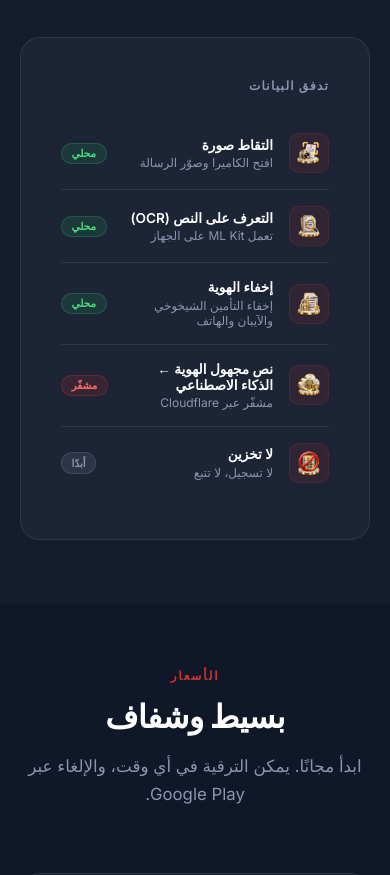
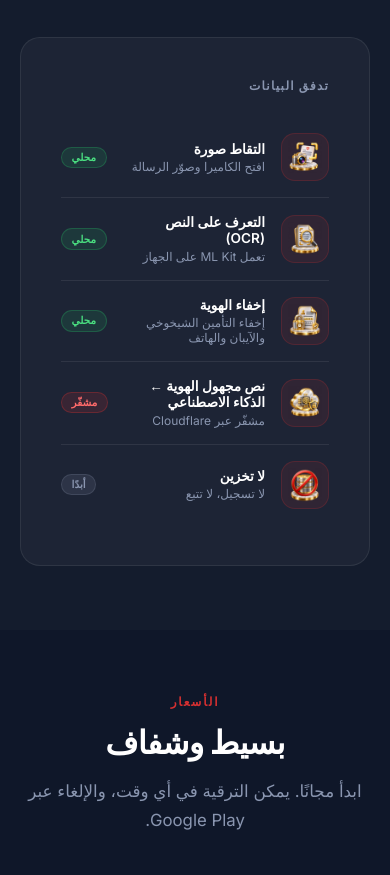
Before and after one commit to khaledKMR/briefai.ch, a plain HTML site: page ar/index.html in a window 390 px wide. Shown: the part 4662-5537 px from the top of the page. Drawn offline with Linux system fonts and the light colour scheme.

Commit message:
Datenfluss-Icons vergroessert - waren zu klein zum Erkennen.
40px auf 56px Desktop / 48px Mobile (Bild 26px auf 40px/34px), gleiche
Icons wie zuvor, nur besser lesbar. In allen 7 Sprachseiten.

Co-Authored-By: Claude Sonnet 5 <noreply@anthropic.com>

```diff
--- a/ar/index.html
+++ b/ar/index.html
@@ -287,7 +287,7 @@ html[dir="rtl"] .modal-example { border-left: 1px solid var(--border); border-ri
 .privacy-visual { background: var(--card-bg); border: 1px solid var(--border); border-radius: 20px; padding: 2.5rem; }
 .flow-step { display: flex; align-items: center; gap: 1rem; padding: 1rem 0; border-bottom: 1px solid var(--border); }
 .flow-step:last-child { border-bottom: none; }
-.flow-icon { width: 40px; height: 40px; border-radius: 10px; background: rgba(214,48,49,0.1); border: 1px solid rgba(214,48,49,0.2); display: flex; align-items: center; justify-content: center; font-size: 1.1rem; flex-shrink: 0; } .flow-icon img { width: 26px; height: 26px; object-fit: contain; }
+.flow-icon { width: 56px; height: 56px; border-radius: 14px; background: rgba(214,48,49,0.1); border: 1px solid rgba(214,48,49,0.2); display: flex; align-items: center; justify-content: center; font-size: 1.4rem; flex-shrink: 0; } .flow-icon img { width: 40px; height: 40px; object-fit: contain; } @media (max-width: 480px) { .flow-icon { width: 48px; height: 48px; } .flow-icon img { width: 34px; height: 34px; } }
 .flow-text h6 { font-size: 0.85rem; font-weight: 600; margin-bottom: 0.15rem; }
 .flow-text p { font-size: 0.75rem; color: var(--muted); }
 .flow-badge { margin-inline-start: auto; font-size: 0.65rem; font-weight: 700; padding: 0.2rem 0.6rem; border-radius: 100px; flex-shrink: 0; }
```
Also changed, not shown: en/index.html (+1 -1 lines), fr/index.html (+1 -1 lines), index.html (+1 -1 lines), it/index.html (+1 -1 lines), sq/index.html (+1 -1 lines), tr/index.html (+1 -1 lines).
